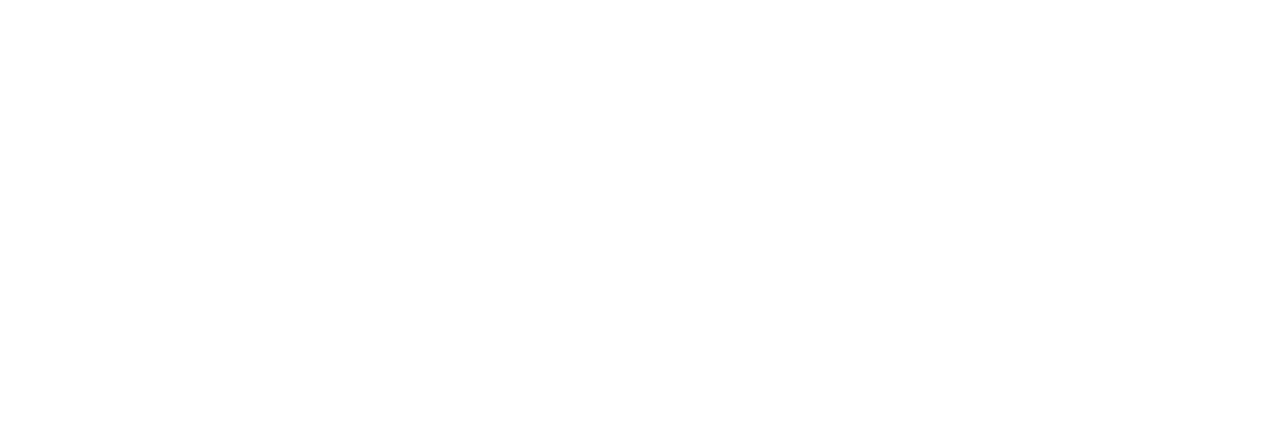
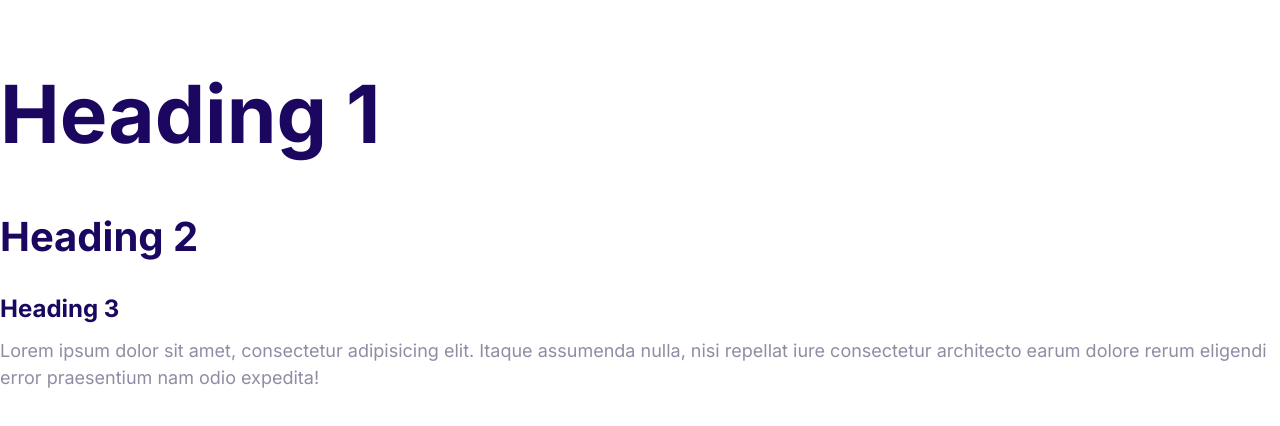
Before and after one commit to Praveen007-K/Moshifywebsite, a plain HTML site: page index.html in a window 1280 px wide. Drawn offline with Linux system fonts and the light colour scheme.

Commit message:
Define the styles for the fonts.

```diff
--- a/css/styles.css
+++ b/css/styles.css
@@ -5,3 +5,54 @@
   --color-headings: #1b0760;
   --color-body: #918ca4;
 }
+html {
+  font-size: 62.5%;
+}
+
+body {
+  font-family: Inter, Arial, Helvetica, sans-serif;
+  font-size: 2.4rem;
+  line-height: 1.5;
+  color: var(--color-body);
+}
+
+h1,
+h2,
+h3 {
+  color: var(--color-headings);
+  margin-bottom: 1rem;
+}
+
+h1 {
+  font-size: 7rem;
+}
+
+h2 {
+  font-size: 4rem;
+}
+
+h3 {
+  font-size: 3rem;
+}
+
+p {
+  margin-top: 0;
+}
+
+@media screen and (min-width: 1024px) {
+  body {
+    font-size: 1.8rem;
+  }
+
+  h1 {
+    font-size: 8rem;
+  }
+
+  h2 {
+    font-size: 4rem;
+  }
+
+  h3 {
+    font-size: 2.4rem;
+  }
+}
--- a/index.html
+++ b/index.html
@@ -4,9 +4,23 @@
     <meta charset="UTF-8" />
     <meta http-equiv="X-UA-Compatible" content="IE=edge" />
     <meta name="viewport" content="width=device-width, initial-scale=1.0" />
+    <link rel="preconnect" href="https://fonts.gstatic.com" />
+    <link
+      href="https://fonts.googleapis.com/css2?family=Inter:wght@400;700&display=swap"
+      rel="stylesheet"
+    />
     <link rel="stylesheet" href="css/normalize.css" />
     <link rel="stylesheet" href="css/styles.css" />
     <title>Document</title>
   </head>
-  <body></body>
+  <body>
+    <h1>Heading 1</h1>
+    <h2>Heading 2</h2>
+    <h3>Heading 3</h3>
+    <p>
+      Lorem ipsum dolor sit amet, consectetur adipisicing elit. Itaque assumenda
+      nulla, nisi repellat iure consectetur architecto earum dolore rerum
+      eligendi error praesentium nam odio expedita!
+    </p>
+  </body>
 </html>
```
